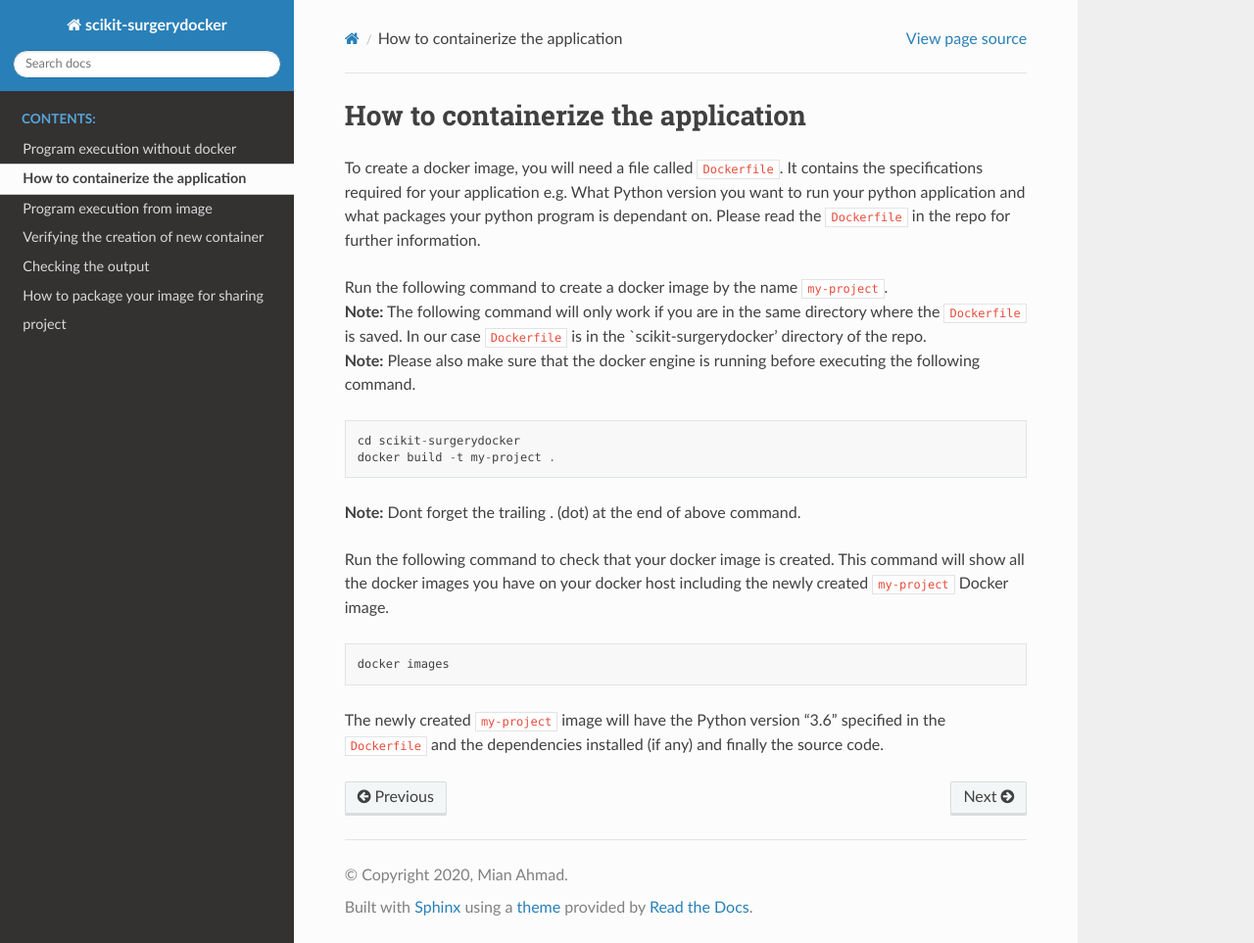
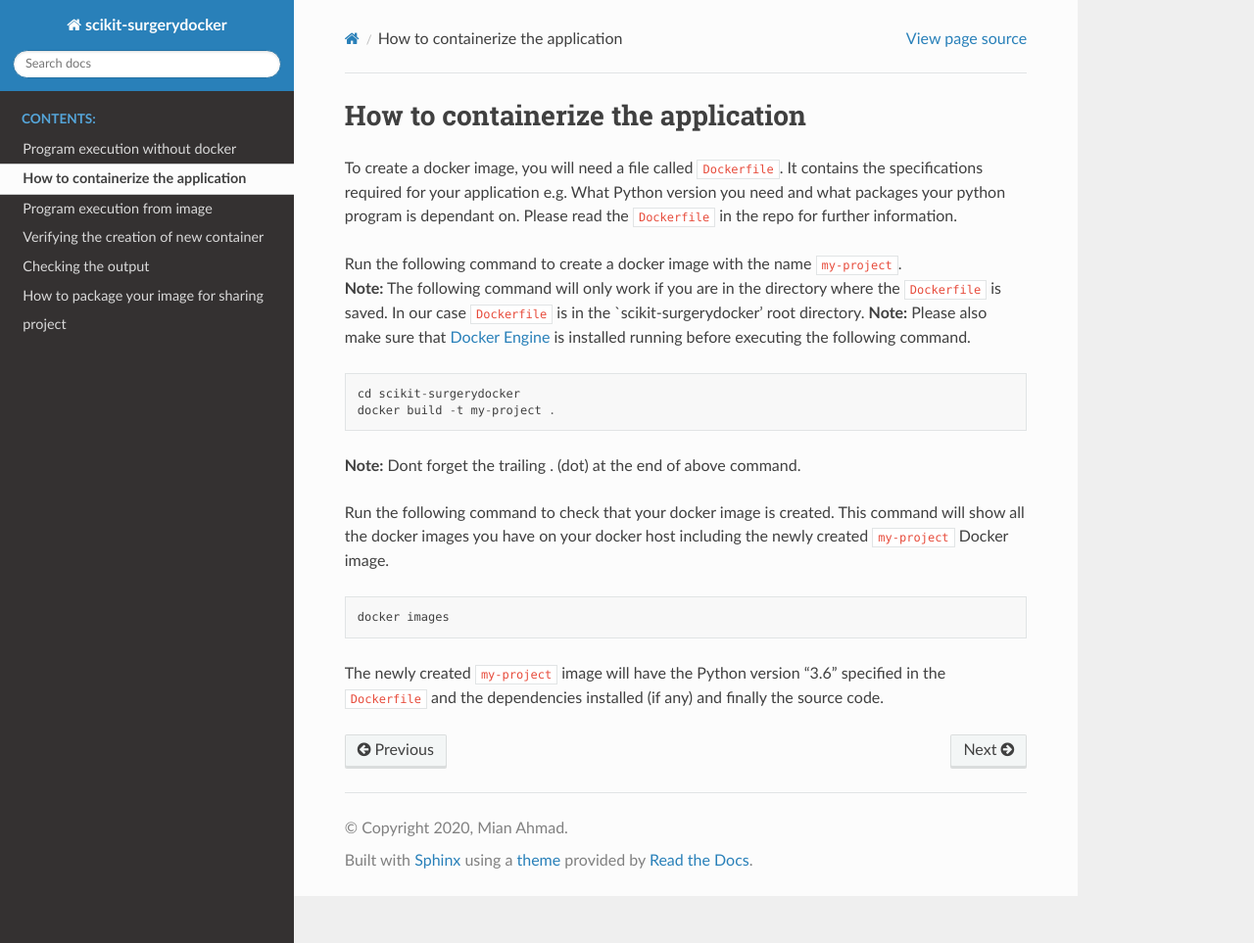
Before and after one commit to UCL/scikit-surgerydocker, a Sphinx documentation site: the page built from docs/source/step2.md, in a window 1280 px wide and 963 px high. Shown: the whole window at 98% size. Built offline with Sphinx 7.4.7 and the Read the Docs theme 2.0.0, drawn with Linux system fonts in a browser that asks for light colours.

````diff
--- a/docs/source/step2.md
+++ b/docs/source/step2.md
@@ -1,14 +1,16 @@
 # How to containerize the application
 
-To create a docker image, you will need a file called `Dockerfile`. It contains the specifications required for your application e.g. What Python version you want to run your python application and what packages your python program is dependant on. Please read the `Dockerfile` in the repo for further information.
+To create a docker image, you will need a file called `Dockerfile`. It contains the specifications required for your application e.g. What Python version you need and what packages your python program is dependant on. Please read the `Dockerfile` in the repo for further information.
 
-Run the following command to create a docker image by the name `my-project`.
-**Note:** The following command will only work if you are in the same directory where the `Dockerfile` is saved. In our case `Dockerfile` is in the `scikit-surgerydocker' directory of the repo.
-**Note:** Please also make sure that the docker engine is running before executing the following command.
+Run the following command to create a docker image with the name `my-project`.
+**Note:** The following command will only work if you are in the directory where the `Dockerfile` is saved. In our case `Dockerfile` is in the `scikit-surgerydocker' root directory.
+**Note:** Please also make sure that [Docker Engine](https://docs.docker.com/engine/) is installed running before executing the following command.
+
 ```
 cd scikit-surgerydocker
 docker build -t my-project .
 ```
+
 **Note:** Dont forget the trailing . (dot) at the end of above command.
 
 Run the following command to check that your docker image is created.
@@ -17,4 +19,5 @@ This command will show all the docker images you have on your docker host includ
 ```
 docker images
 ```
+
 The newly created `my-project` image will have the Python version "3.6" specified in the `Dockerfile` and the dependencies installed (if any) and finally the source code.
````
Also changed, not shown: docs/source/step1.md (+9 -3 lines), docs/source/step3.md (+3 -6 lines), docs/source/step4.md (+4 -1 lines), docs/source/step5.md (+4 -2 lines), docs/source/step6.md (+15 -6 lines).
